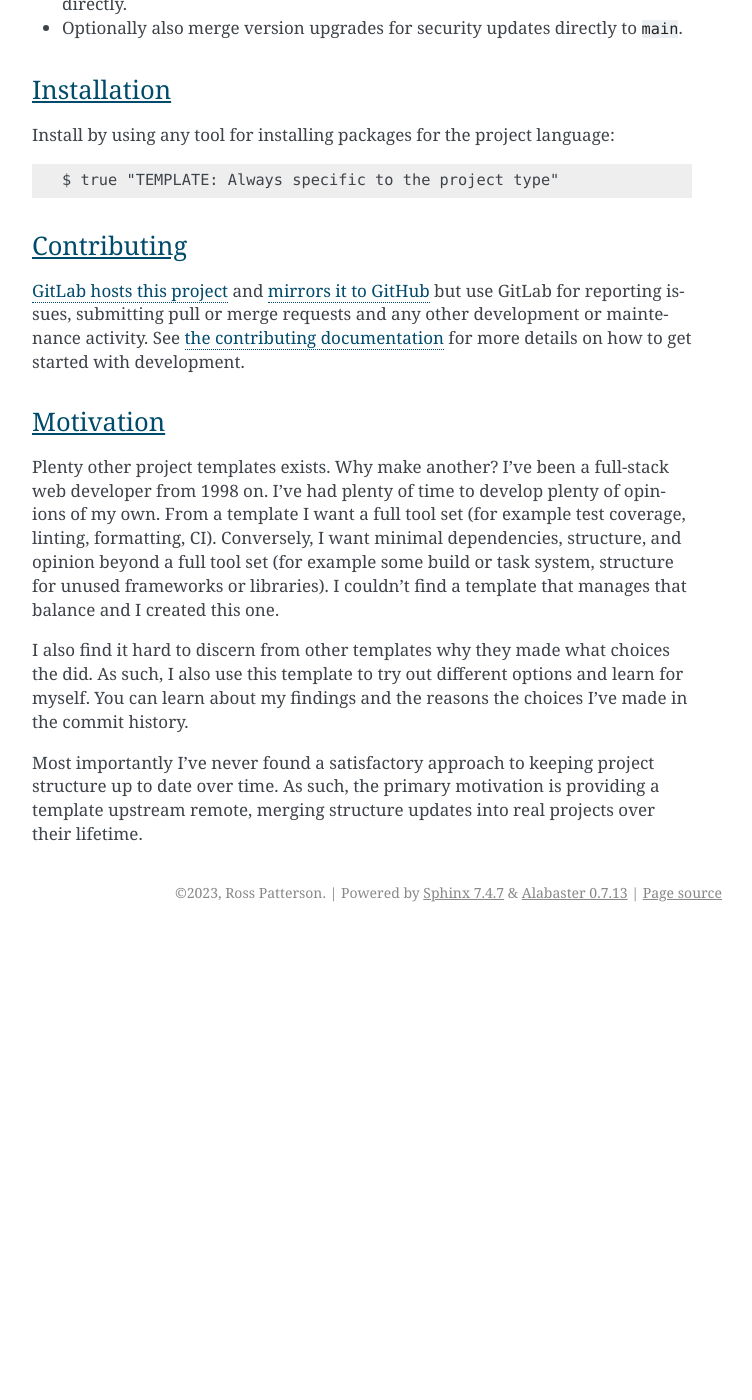
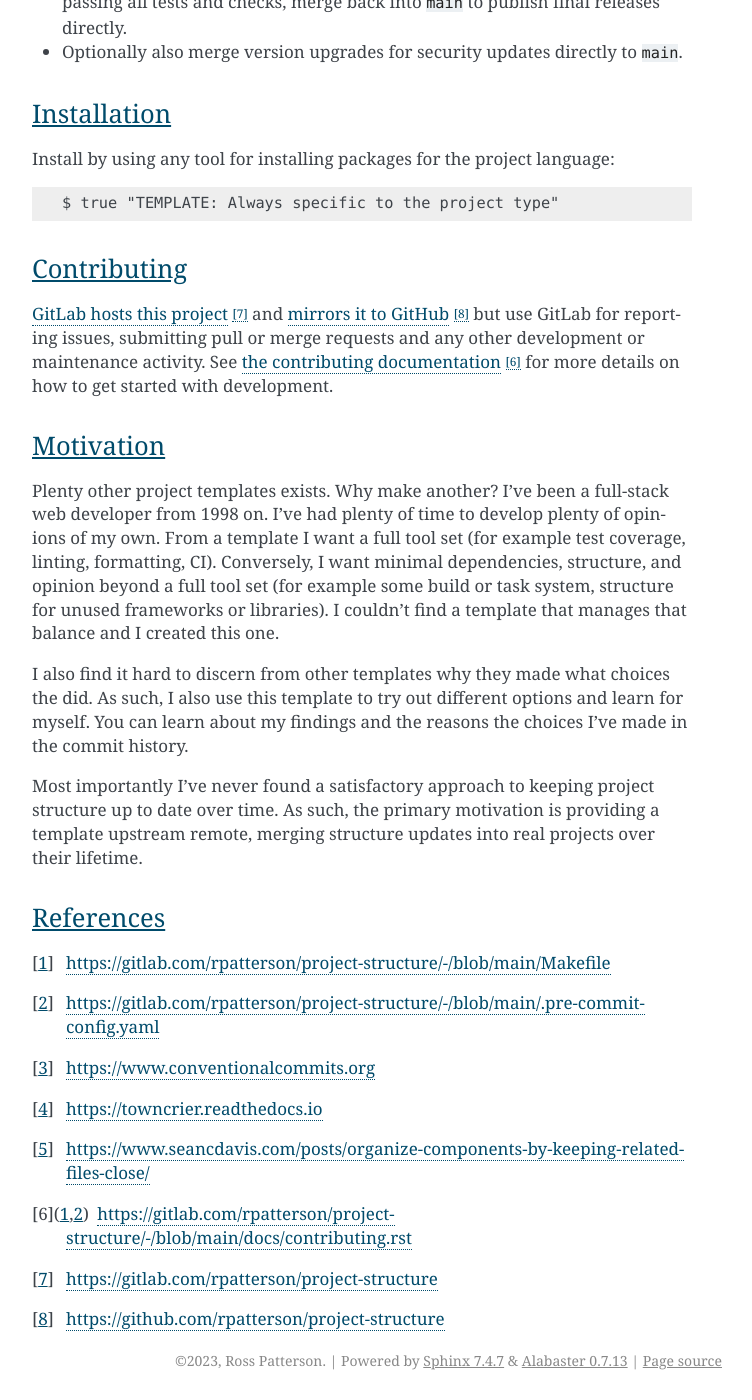
Before and after one commit to rpatterson/prunerr, a Sphinx documentation site: the page built from docs/index.rst, in a window 1280 px wide and 1400 px high, scrolled down 2599 px. Shown: the whole window, without its empty margins (388-1140 px from the left). Built offline with Sphinx 7.4.7, drawn with Linux system fonts in a browser that asks for light colours; before the commit the page ends 3531 px from its top, so only the background shows below that; some of the changed text lies outside the part shown.

Commit message:
docs(base): rST link URL placement convention
I keep struggling with how to organize the `.. _example: https://example.com` link
target references.  In particular, they often cause merge conflicts because they're
separated from their context.  In that sense I agree on both points with [the LSST DM
ReStructuredText Style
Guide](https://developer.lsst.io/restructuredtext/style.html#linking):

> The link reference should be provided directly following the paragraph to make it
> easier for editors to ensure the text in backticks matches the link reference
> line. Despite this fragility, this style is good since it makes the reST itself more
> readable.

OTOH, reStructuredText provides [a `target-notes`
directive](https://docutils.sourceforge.io/docs/ref/rst/directives.html#target-footnotes)
that renders references including nice back links to the anchors in the prose.  This
provides a nice option for readers that they wouldn't have in rendered form otherwise.
I sometimes jump straight to the footnotes to get ideas for further reading.  This is
what [the Style guide for Sphinx-based
documentations](https://documentation-style-guide-sphinx.readthedocs.io/en/latest/style-guide.html#links-and-references)
recommends, though that project is very old and I don't find anything lending it
credibility.  Unfortunately, I can find nothing on this issue in either the Python or
Sphinx documentation guides.

In the end I'm opting for the latter, to place the references at the bottom of the file
so that readers have a browseable footnotes section in rendered form.  To keep them as
readable as possible in both raw and rendered form and to avoid merge conflict, I'm
going to start ordering references ad their targets first appear in the prose and
grouping them by those targets' sections.

```diff
--- a/README.rst
+++ b/README.rst
@@ -182,9 +182,16 @@
 .. vale on
 
 
+****************************************************************************************
+References
+****************************************************************************************
+
+.. target-notes::
+
+.. _`the contributing documentation`:
+   https://gitlab.com/rpatterson/project-structure/-/blob/main/docs/contributing.rst
+
 .. _`GitLab hosts this project`:
    https://gitlab.com/rpatterson/project-structure
 .. _`mirrors it to GitHub`:
    https://github.com/rpatterson/project-structure
-.. _`the contributing documentation`:
-   https://gitlab.com/rpatterson/project-structure/-/blob/main/docs/contributing.rst
--- a/docs/contributing.rst
+++ b/docs/contributing.rst
@@ -76,6 +76,7 @@
 of the `Makefile`_ for guidance.
 
 .. _`Docker`: https://docs.docker.com/engine/install/#supported-platforms
+.. _`issue or ticket`: https://gitlab.com/rpatterson/project-structure/-/issues
 .. _`Towncrier`: https://towncrier.readthedocs.io/en/stable/#philosophy
 .. _`news fragment`:
    https://towncrier.readthedocs.io/en/stable/quickstart.html#creating-news-fragments
@@ -83,8 +84,5 @@
 .. _`Software Package Data Exchange (SPDX) header`:
    https://spdx.dev/specifications/#current-version
 .. _`reuse-tool`: https://github.com/fsfe/reuse-tool#usage
-
-.. _`issue or ticket`: https://gitlab.com/rpatterson/project-structure/-/issues
-
 .. _Makefile: ./Makefile
 .. _`the TODO file`: ./todo.rst
```
